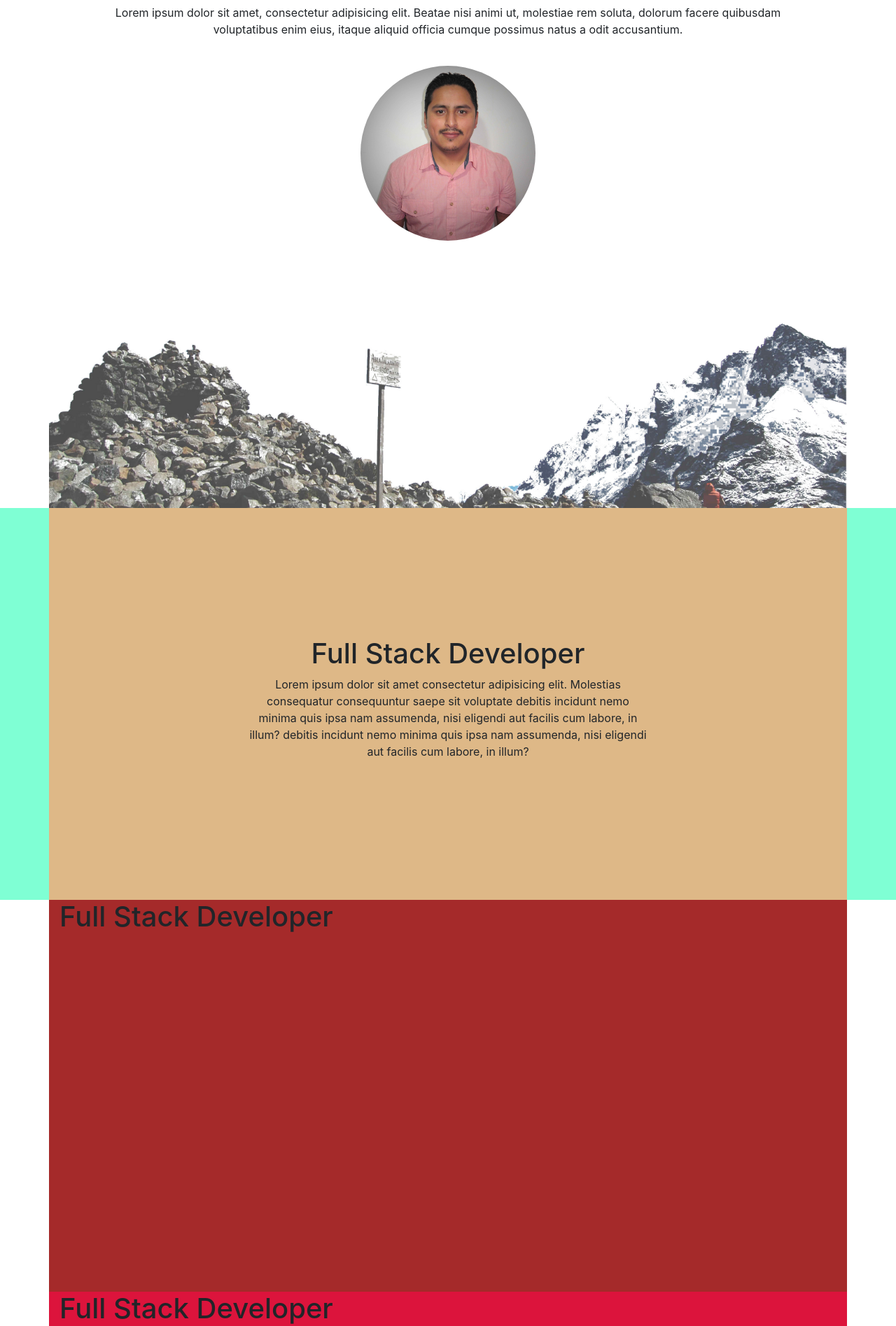
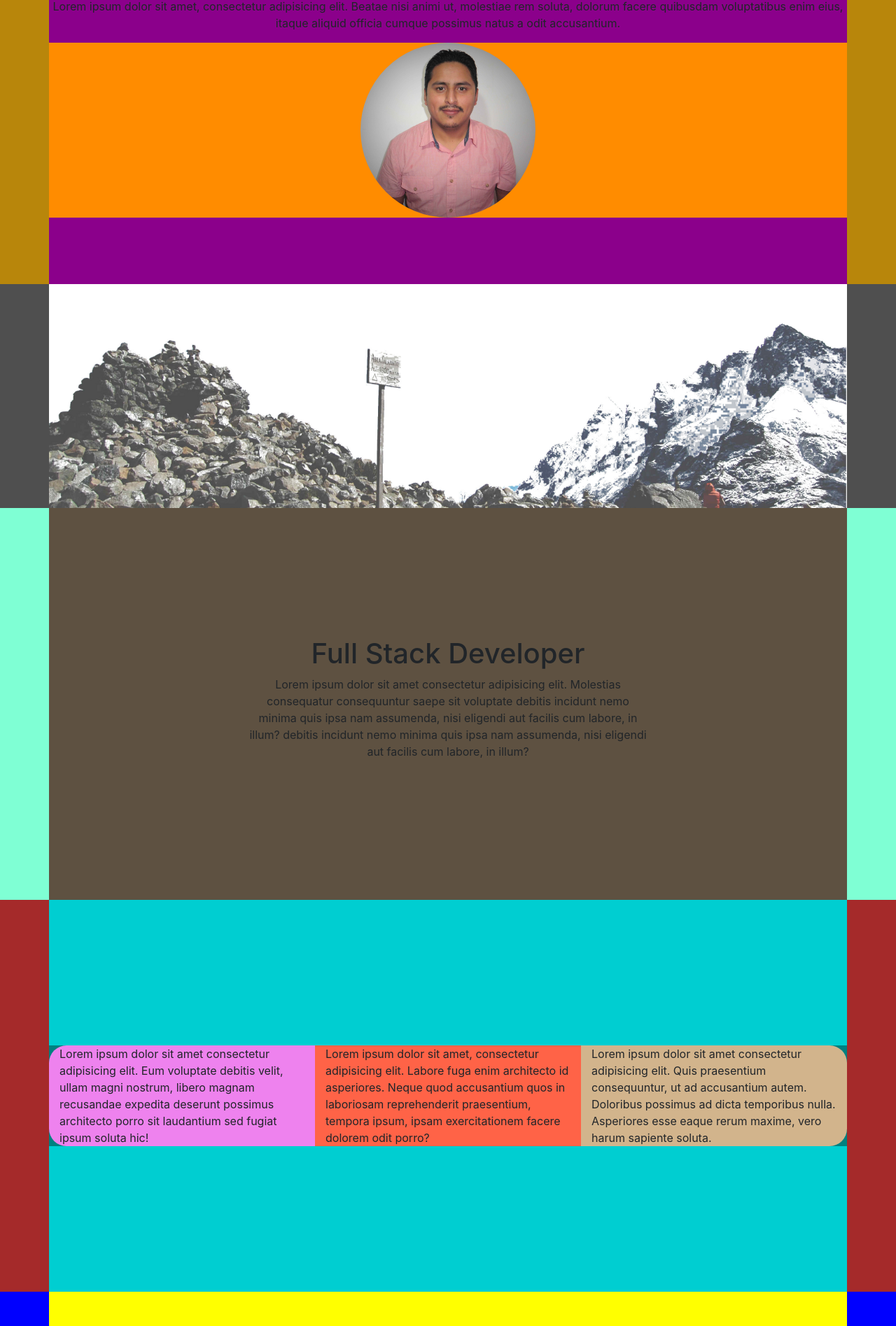
Before and after one commit to rubenpazch/alyoop, a plain HTML site: page index.html in a window 1280 px wide. Shown: the part 235-2130 px from the top of the page at 70% size. Drawn offline with nearby package versions, Linux system fonts and the light colour scheme.

Commit message:
add tab for skills sections

```diff
--- a/css/styles.css
+++ b/css/styles.css
@@ -1,5 +1,5 @@
 main{
-  background-color: white;
+  background-color: #4f4f4f;
 }
 
 body {
@@ -14,6 +14,7 @@ nav {
 
 header {
  border-bottom: 1px solid red;
+ background-color: #4f4f4f;
 }
 .feature-home-info{
   background-color: hotpink;
@@ -53,12 +54,6 @@ section {
   background-size: cover;
   background-position: center;
 }
-
-.welcome {
-  padding-top: 10vh;
+.skills-cell{
+  border-radius: 25px;
 }
-
-.info-profile{
-  background-color: limegreen;
-  height: 100%;
-}
--- a/index.html
+++ b/index.html
@@ -40,12 +40,14 @@
       </nav>
     </header>
     <main class="container-fluid p-0">
-      <section class="container ">
-        <div class="row welcome">
-          <h1 class="col-12 text-center">Full Stack Developer</h1>
-          <p class="col-12 text-center px-5 py-4">Lorem ipsum dolor sit amet, consectetur adipisicing elit. Beatae nisi animi ut, molestiae rem soluta, dolorum facere quibusdam voluptatibus enim eius, itaque aliquid officia cumque possimus natus a odit accusantium.</p>
-          <div class="col-12 d-flex justify-content-center" >
-            <div class="picture-profile ">
+      <section class="container-fluid p-0" style="background-color: darkgoldenrod;">
+        <div class="container p-0 h-100" style="background-color: darkgreen;">
+          <div class="d-flex flex-column justify-content-center align-items-center h-100" style="background-color: darkmagenta;">
+            <h1 class="w-100 text-center">Full Stack Developer</h1>
+            <p class="w-100 text-center">Lorem ipsum dolor sit amet, consectetur adipisicing elit. Beatae nisi animi ut, molestiae rem soluta, dolorum facere quibusdam voluptatibus enim eius, itaque aliquid officia cumque possimus natus a odit accusantium.</p>
+            <div class="w-100 d-flex flex-row justify-content-center" style="background-color: darkorange;" >
+              <div class="picture-profile ">
+              </div>
             </div>
           </div>
         </div>
@@ -53,8 +55,8 @@
       <div class="container split-content">
       </div>
       <section class="container-fluid p-0" style="background-color: aquamarine;">
-        <div class="info-profile container p-0">
-          <div class="d-flex flex-column justify-content-center align-items-center h-100" style="background-color: burlywood;">
+        <div class="container p-0 h-100">
+          <div class="d-flex flex-column justify-content-center align-items-center h-100" style="background-color: rgb(94, 81, 65);">
             <h1 class="w-100 text-center">Full Stack Developer</h1>
             <p class="w-50 text-center">Lorem ipsum dolor sit amet consectetur adipisicing elit. Molestias consequatur consequuntur saepe sit voluptate debitis incidunt nemo minima quis ipsa nam assumenda, nisi eligendi aut facilis cum labore, in illum? debitis incidunt nemo minima quis ipsa nam assumenda, nisi eligendi aut facilis cum labore, in illum?</p>
 
@@ -62,12 +64,36 @@
         </div>
       </section>
 
-      <section class="container" style="background-color: brown;">
-        <h1>Full Stack Developer</h1>
+      <section class="container-fluid p-0" style="background-color: brown;">
+        <div class="container p-0 h-100" style="background-color: darkslateblue;">
+          <div class="d-flex flex-column justify-content-center align-items-center h-100 " style="background-color: darkturquoise;">
+            <div class="d-flex flex-row w-100 " style="background-color: teal; ">
+              <div class="col-12 col-sm-4 col-lg-4" style="background-color: violet; border-radius: 25px 0 0 25px;">Lorem ipsum dolor sit amet consectetur adipisicing elit. Eum voluptate debitis velit, ullam magni nostrum, libero magnam recusandae expedita deserunt possimus architecto porro sit laudantium sed fugiat ipsum soluta hic!</div>
+              <div class="col-12 col-sm-4 col-lg-4 " style="background-color: tomato; ">Lorem ipsum dolor sit amet, consectetur adipisicing elit. Labore fuga enim architecto id asperiores. Neque quod accusantium quos in laboriosam reprehenderit praesentium, tempora ipsum, ipsam exercitationem facere dolorem odit porro?</div>
+              <div class="col-12 col-sm-4 col-lg-4 " style="background-color: tan; border-radius: 0 25px 25px 0;">Lorem ipsum dolor sit amet consectetur adipisicing elit. Quis praesentium consequuntur, ut ad accusantium autem. Doloribus possimus ad dicta temporibus nulla. Asperiores esse eaque rerum maxime, vero harum sapiente soluta.</div>
+            </div>
+          </div>
+        </div>
       </section>
-      <section class="container" style="background-color: crimson;">
-        <h1>Full Stack Developer</h1>
+
+      <section class="container-fluid p-0" style="background-color: blue;">
+        <div class="container p-0 h-100" style="background-color: darkslateblue;">
+          <div class="d-flex flex-column justify-content-center align-items-center h-100" style="background-color: yellow;">
+            <h1 class="w-100 text-center">Full Stack Developer</h1>
+            <p class="w-50 text-center">Lorem ipsum dolor sit amet consectetur adipisicing elit. Molestias consequatur consequuntur saepe sit voluptate debitis incidunt nemo minima quis ipsa nam assumenda, nisi eligendi aut facilis cum labore, in illum? debitis incidunt nemo minima quis ipsa nam assumenda, nisi eligendi aut facilis cum labore, in illum?</p>
+          </div>
+        </div>
       </section>
+
+      <section class="container-fluid p-0" style="background-color: chartreuse;">
+        <div class="container p-0 h-100" style="background-color: darkslateblue;">
+          <div class="d-flex flex-column justify-content-center align-items-center h-100" style="background-color: darkturquoise;">
+            <h1 class="w-100 text-center">Full Stack Developer</h1>
+            <p class="w-50 text-center">Lorem ipsum dolor sit amet consectetur adipisicing elit. Molestias consequatur consequuntur saepe sit voluptate debitis incidunt nemo minima quis ipsa nam assumenda, nisi eligendi aut facilis cum labore, in illum? debitis incidunt nemo minima quis ipsa nam assumenda, nisi eligendi aut facilis cum labore, in illum?</p>
+          </div>
+        </div>
+      </section>
+
     </main>
     <footer>
 
```
